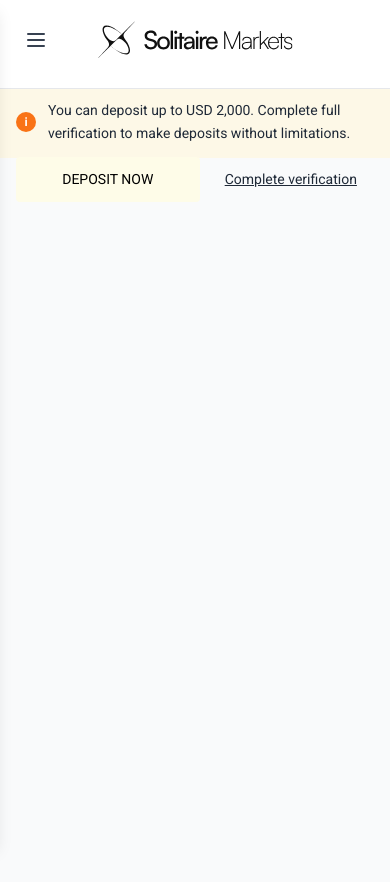
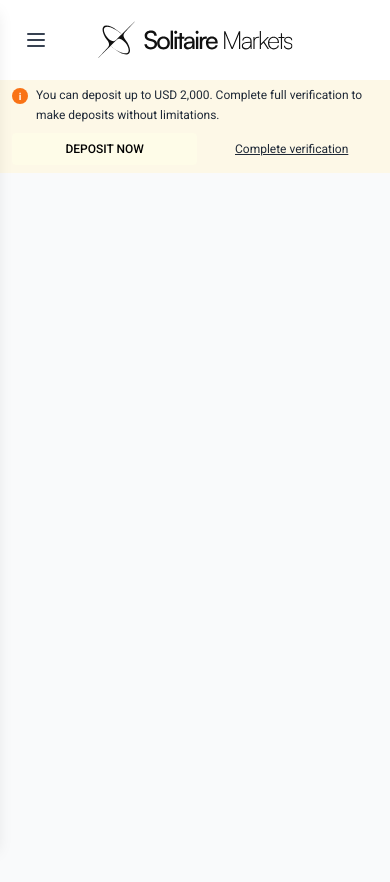
Before and after one commit to katochrasik794/solitaire-markets-crm, a React (Vite) app: page /user in a window 390 px wide. Shown: the top 882 px of the page. Built offline with nearby package versions, Linux system fonts and the light colour scheme.

Commit message:
dashboard fixed

```diff
--- a/src/user/components/Header.jsx
+++ b/src/user/components/Header.jsx
@@ -36,8 +36,9 @@ function Header({ onMenuClick }) {
   ]
 
   return (
-    <div className="bg-white sticky top-0 z-50">
-      {/* Header Bar */}
+    <>
+      {/* Header Bar - Fixed */}
+      <div className="bg-white fixed top-0 left-0 right-0 z-50">
         <div className="flex justify-between items-center px-6 py-7 relative">
           {/* Left side - Hamburger menu (Mobile only) */}
           <div className="flex items-center gap-4 lg:hidden">
@@ -148,42 +149,41 @@ function Header({ onMenuClick }) {
                 </div>
               )}
             </div>
-
-
+          </div>
         </div>
       </div>
 
-      {/* Deposit Banner - Light yellow badge */}
-      <div className="bg-[#FDF8E7] h-[70px] sticky top-[var(--header-height)] border-t border-gray-200 z-40 mt-2">
-        <div className="px-4 sm:px-5 md:px-6 py-2.5 flex flex-col lg:flex-row items-center justify-between gap-3 lg:gap-4 h-full">
-          <div className="flex items-center gap-3 flex-1 min-w-0">
-            {/* Orange circular info icon */}
-            <div className="w-5 h-5 bg-orange-500 rounded-full flex items-center justify-center flex-shrink-0">
-              <span className="text-white text-xs font-bold" style={{ fontFamily: 'Roboto, sans-serif' }}>i</span>
+      {/* Deposit Banner - Light yellow badge (Scrollable) */}
+      <div className="bg-[#FDF8E7] min-h-[70px] border-t border-gray-200 z-40 mt-[77px]">
+        <div className="px-3 sm:px-4 md:px-5 lg:px-6 py-2 sm:py-3 lg:py-2.5 flex flex-col sm:flex-row items-start sm:items-center justify-between gap-2 sm:gap-3 lg:gap-4">
+          <div className="flex items-start gap-2 sm:gap-3 flex-1 min-w-0">
+            {/* Orange circular info icon - Responsive size */}
+            <div className="w-4 h-4 sm:w-5 sm:h-5 bg-orange-500 rounded-full flex items-center justify-center flex-shrink-0 mt-0.5">
+              <span className="text-white text-[10px] sm:text-xs font-bold" style={{ fontFamily: 'Roboto, sans-serif' }}>i</span>
             </div>
-            <p className="text-gray-800 text-sm sm:text-base leading-relaxed" style={{ fontFamily: 'Roboto, sans-serif', fontWeight: '400' }}>
+            <p className="text-gray-800 text-xs sm:text-sm md:text-base leading-relaxed" style={{ fontFamily: 'Roboto, sans-serif', fontWeight: '400' }}>
               You can deposit up to USD 2,000. Complete full verification to make deposits without limitations.
             </p>
           </div>
-          <div className="flex items-center justify-center gap-2 flex-shrink-0 w-full lg:w-auto">
+          <div className="flex items-center gap-2 sm:gap-3 flex-shrink-0 w-full sm:w-auto">
             <Link
               to="/user/deposits"
-              className="bg-yellow-50 0 hover:bg-[#E0B238] text-black px-4 py-3 rounded transition-colors whitespace-nowrap text-center w-full lg:w-auto"
-              style={{ fontFamily: 'Roboto, sans-serif', fontSize: '14px', fontWeight: '400' }}
+              className="bg-yellow-50 hover:bg-[#E0B238] text-black px-3 sm:px-4 py-2 sm:py-3 rounded transition-colors whitespace-nowrap text-center text-xs sm:text-sm font-medium w-full sm:w-auto"
+              style={{ fontFamily: 'Roboto, sans-serif' }}
             >
               DEPOSIT NOW
             </Link>
             <Link
               to="/user/verification"
-              className="text-gray-800 underline hover:text-gray-900 whitespace-nowrap text-center w-full lg:w-auto"
-              style={{ fontFamily: 'Roboto, sans-serif', fontSize: '14px', fontWeight: '400' }}
+              className="text-gray-800 underline hover:text-gray-900 whitespace-nowrap text-center text-xs sm:text-sm w-full sm:w-auto"
+              style={{ fontFamily: 'Roboto, sans-serif' }}
             >
               Complete verification
             </Link>
           </div>
         </div>
       </div>
-    </div>
+    </>
   )
 }
 
--- a/src/user/pages/Dashboard.jsx
+++ b/src/user/pages/Dashboard.jsx
@@ -12,7 +12,7 @@ function Dashboard() {
       <div className="p-3 sm:p-4 md:p-5 lg:p-12 space-y-4 sm:space-y-5 md:space-y-6 max-w-full">
         {/* Promotional Banners */}
         {showReferBanner && (
-          <div className="bg-gray-800 text-white rounded-lg p-6 sm:p-7 md:p-8 relative">
+          <div className="max-w-[1100px] mx-auto bg-gradient-to-r from-gray-800 via-gray-700 to-gray-600 text-white rounded-lg p-6 sm:p-7 md:p-8 relative shadow-lg">
             <button
               onClick={() => setShowReferBanner(false)}
               className="absolute top-0 right-0 text-white hover:bg-gray-700 hover:bg-opacity-50 rounded-full p-2 z-20 transition-all"
@@ -32,7 +32,7 @@ function Dashboard() {
               </div>
               <Link
                 to="/user/refer-a-friend"
-                className="bg-[#00A896] hover:bg-[#008f7a] text-white px-6 py-2 rounded transition-colors whitespace-nowrap text-sm sm:text-base w-32 text-center"
+                className="mr-8 bg-[#00A896] hover:bg-[#008f7a] text-white px-6 py-2 rounded transition-colors whitespace-nowrap text-sm sm:text-center w-32 text-center"
                 style={{ fontFamily: 'Roboto, sans-serif', fontWeight: '400' }}
               >
                 Refer a Friend
@@ -42,7 +42,7 @@ function Dashboard() {
         )}
 
         {showCopyTradingBanner && (
-          <div className="bg-gray-800 text-white rounded-lg p-6 sm:p-7 md:p-8 relative">
+          <div className="max-w-[1100px] mx-auto bg-gradient-to-r from-gray-800 via-gray-700 to-gray-600 text-white rounded-lg p-6 sm:p-7 md:p-8 relative shadow-lg">
             <button
               onClick={() => setShowCopyTradingBanner(false)}
               className="absolute top-0 right-0 text-white hover:bg-gray-700 hover:bg-opacity-50 rounded-full p-2 z-20 transition-all"
@@ -62,7 +62,7 @@ function Dashboard() {
               </div>
               <Link
                 to="/user/platforms"
-                className="bg-[#00A896] hover:bg-[#008f7a] text-white px-6 py-2 rounded transition-colors whitespace-nowrap text-sm sm:text-base w-32 text-center"
+                className="mr-8 bg-[#00A896] hover:bg-[#008f7a] text-white px-6 py-2 rounded transition-colors whitespace-nowrap text-sm sm:text-base w-32 text-center"
                 style={{ fontFamily: 'Roboto, sans-serif', fontWeight: '400' }}
               >
                 Start now
```
Lines whose indentation alone changed are shown as unchanged.
